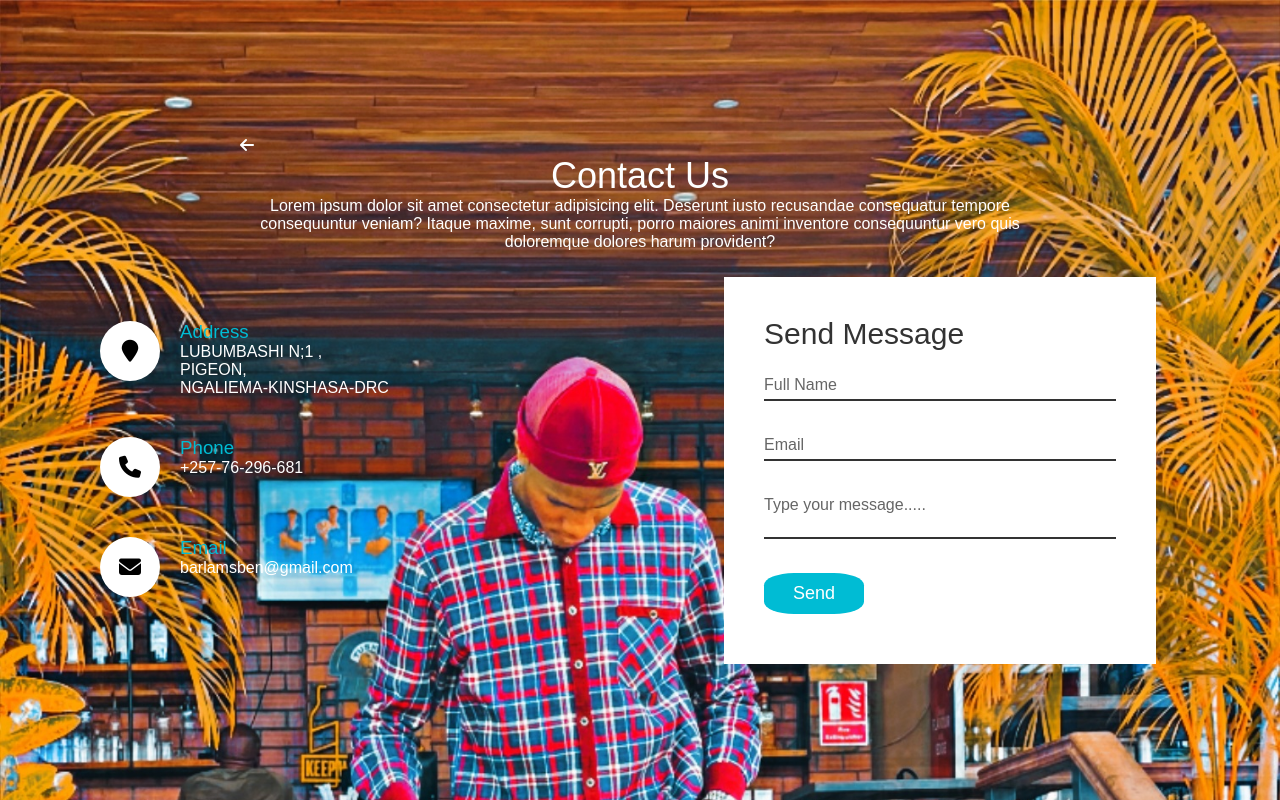
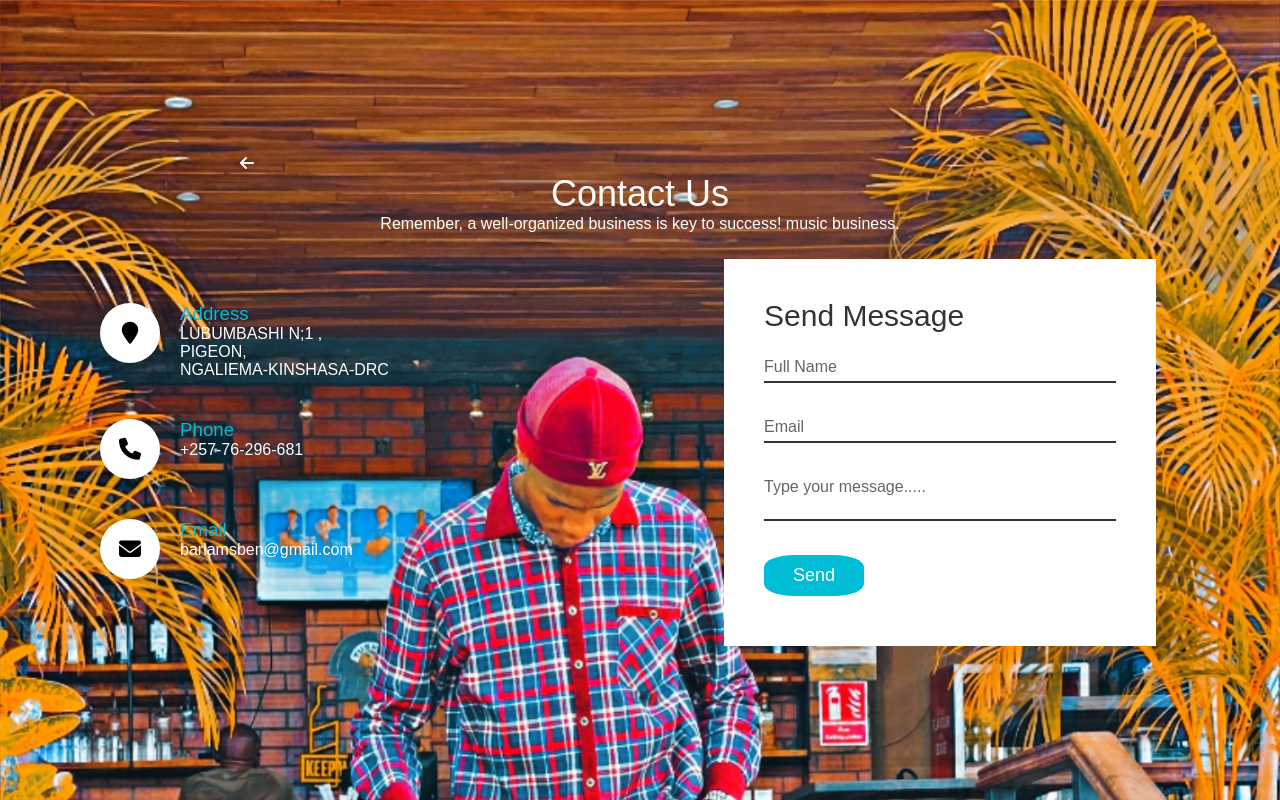
Before and after one commit to BenLams/Organisation-Website, a plain HTML site: page contact.html in a window 1280 px wide. Shown: the top 800 px of the page. Drawn offline with Linux system fonts and the light colour scheme.

Commit message:
Update contact.html

```diff
--- a/contact.html
+++ b/contact.html
@@ -23,10 +23,7 @@
 
             <h2>Contact Us</h2>
 
-            <p>Lorem ipsum dolor sit amet consectetur adipisicing elit.
-                Deserunt iusto recusandae consequatur tempore consequuntur veniam?
-                Itaque maxime, sunt corrupti, porro maiores animi
-                inventore consequuntur vero quis doloremque dolores harum provident?
+            <p>Remember, a well-organized business is key to success! music business.
             </p>
         </div>
 
```
